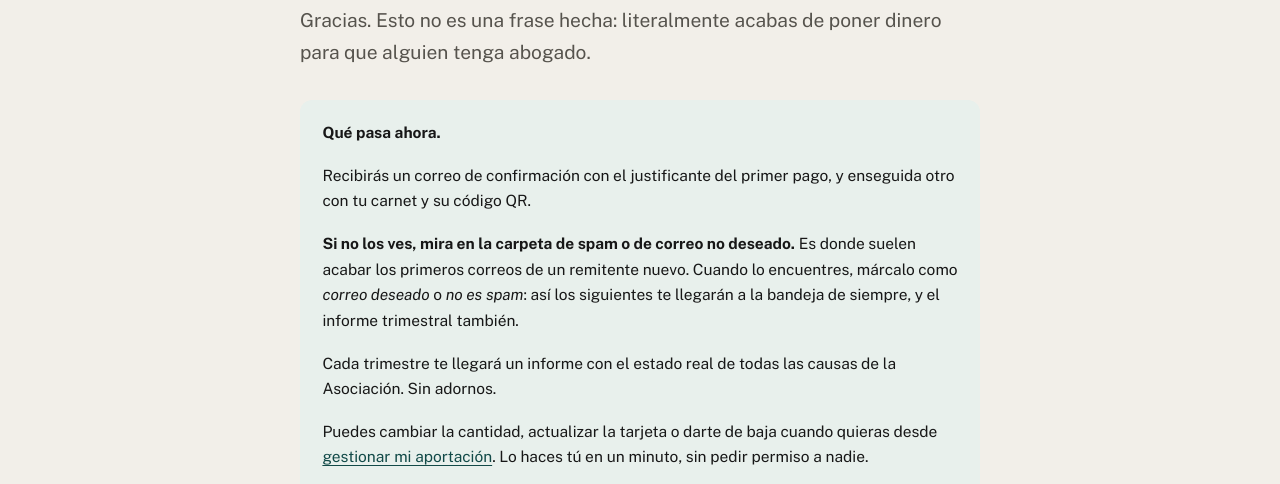
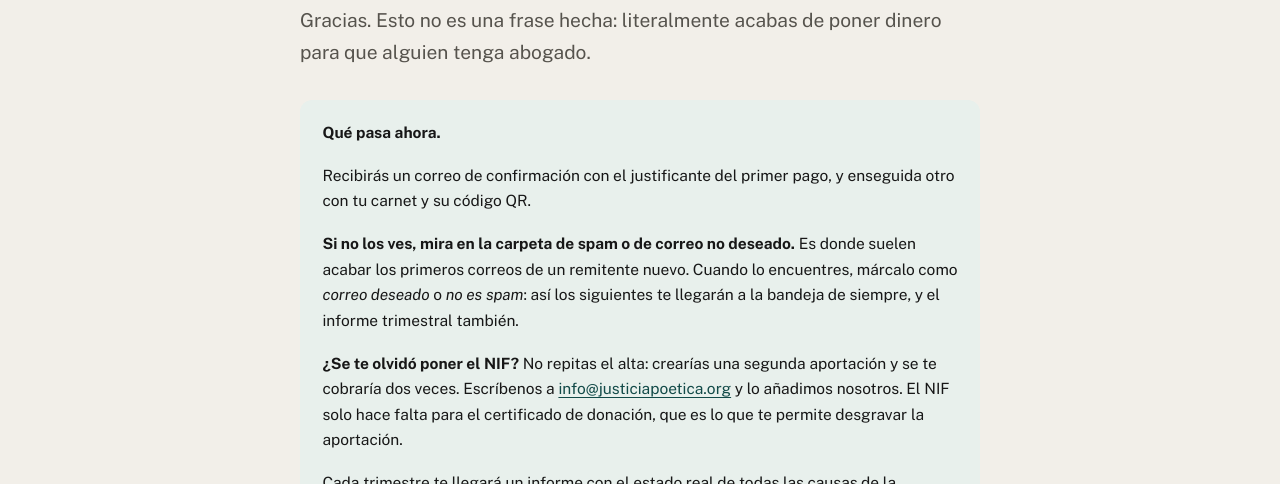
Before and after one commit to Asociacion-Justicia-Poetica/asociacionjusticiapoetica.github.io, a website: page gracias.html in a window 1280 px wide. Shown: the part 248-732 px from the top of the page. Drawn offline with Linux system fonts and the light colour scheme.

Commit message:
Decir la verdad sobre lo que hace el portal, y avisar del NIF
Dos correcciones que salen del mismo caso real: un donante que se dio de alta
dos veces porque se le olvidó poner el NIF y creyó que repitiendo el proceso se
sobrescribiría. Se quedó con dos carnets y dos recibos de 10 euros.

En gracias.html se avisa ahora de que si te olvidaste el NIF no repitas el
alta, porque crearías una segunda aportación, y de que basta escribirnos.

Y las tres páginas seguían prometiendo que desde el portal de Stripe se puede
cambiar la cantidad. Dejó de ser cierto el 3 de septiembre, cuando se desactivó
subscription_update, pero solo se actualizó el texto del carnet. Un Poeta que
entrase a subir su aportación no encontraba nada: exactamente lo que le pasó al
socio 005 y que originó aquella decisión.

Ahora las tres dicen lo que el portal sí hace -tarjeta, recibos y baja- y
remiten al correo para cambiar el importe, con la misma fórmula que ya usaba
lib/carnet.js.

Co-Authored-By: Claude Opus 5 <noreply@anthropic.com>

```diff
--- a/gracias.html
+++ b/gracias.html
@@ -45,8 +45,9 @@
         <p><strong>Qué pasa ahora.</strong></p>
         <p>Recibirás un correo de confirmación con el justificante del primer pago, y enseguida otro con tu carnet y su código QR.</p>
         <p><strong>Si no los ves, mira en la carpeta de spam o de correo no deseado.</strong> Es donde suelen acabar los primeros correos de un remitente nuevo. Cuando lo encuentres, márcalo como <em>correo deseado</em> o <em>no es spam</em>: así los siguientes te llegarán a la bandeja de siempre, y el informe trimestral también.</p>
+        <p><strong>¿Se te olvidó poner el NIF?</strong> No repitas el alta: crearías una segunda aportación y se te cobraría dos veces. Escríbenos a <a href="mailto:info@justiciapoetica.org">info@justiciapoetica.org</a> y lo añadimos nosotros. El NIF solo hace falta para el certificado de donación, que es lo que te permite desgravar la aportación.</p>
         <p>Cada trimestre te llegará un informe con el estado real de todas las causas de la Asociación. Sin adornos.</p>
-        <p>Puedes cambiar la cantidad, actualizar la tarjeta o darte de baja cuando quieras desde <a href="https://billing.stripe.com/p/login/7sY7sKh1b9BT4gedaH4Ja00" rel="noopener">gestionar mi aportación</a>. Lo haces tú en un minuto, sin pedir permiso a nadie.</p>
+        <p>Puedes actualizar la tarjeta, descargar tus recibos o darte de baja cuando quieras desde <a href="https://billing.stripe.com/p/login/7sY7sKh1b9BT4gedaH4Ja00" rel="noopener">gestionar mi aportación</a>. Lo haces tú en un minuto, sin pedir permiso a nadie. Y si quieres cambiar la cantidad, escríbenos a <a href="mailto:info@justiciapoetica.org">info@justiciapoetica.org</a> diciéndonos el importe nuevo y lo cambiamos en el momento.</p>
         <p style="margin-bottom:0">Y si te atascas o algo no encaja, escríbenos: <a href="mailto:info@justiciapoetica.org">info@justiciapoetica.org</a> o <a href="https://wa.me/34608141625" rel="noopener">WhatsApp al 608 14 16 25</a>. Te ayudamos nosotros.</p>
       </div>
 
```
Also changed, not shown: poetas-guerreros.html (+2 -2 lines).
